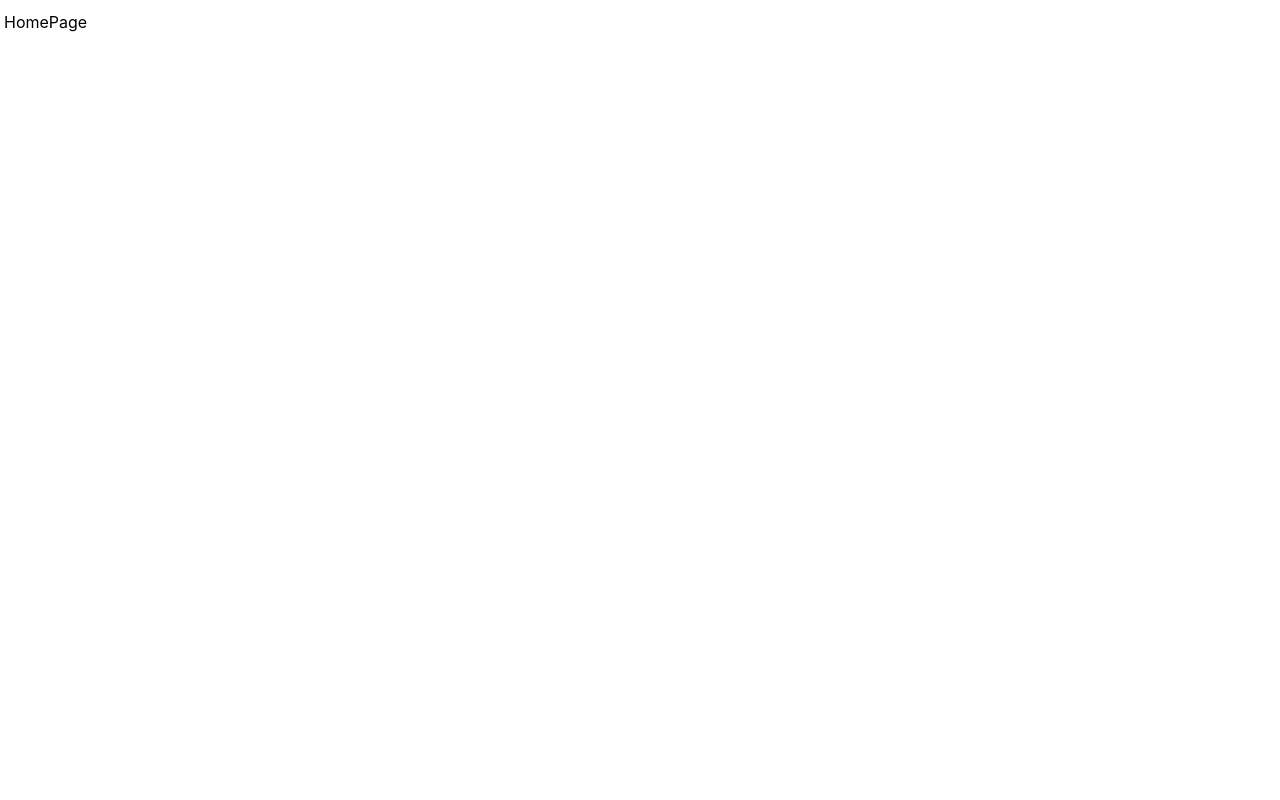
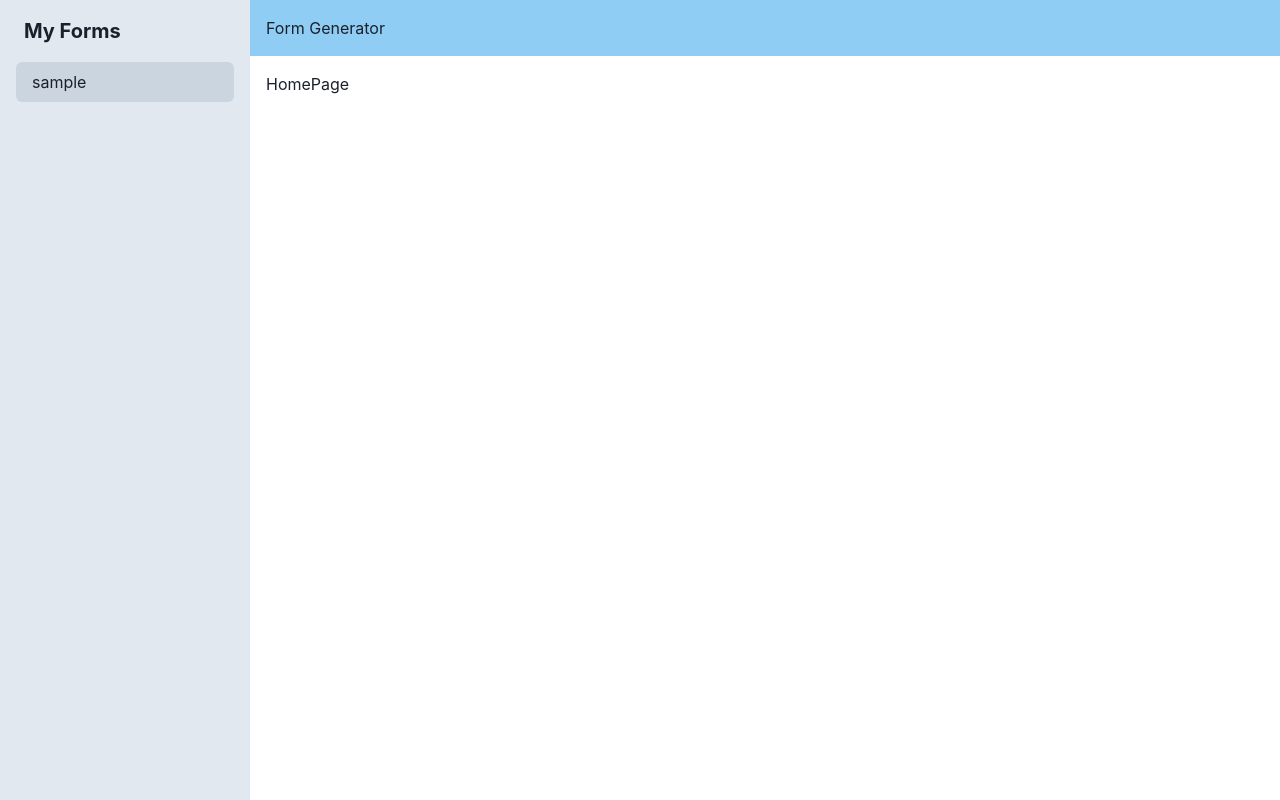
Before and after one commit to cherryDevloper/form-generator, a React (Create React App) app: page / in a window 1280 px wide. Built offline with nearby package versions, Linux system fonts and the light colour scheme; the HTML template or start-up script is replaced by a standard one.

Commit message:
feat: impelemented layout component

```diff
--- a/src/App.tsx
+++ b/src/App.tsx
@@ -1,10 +1,10 @@
 import HomePage from './pages/HomePage';
-
+import { ChakraProvider } from '@chakra-ui/react';
 function App() {
   return (
-    <div>
+    <ChakraProvider>
       <HomePage />
-    </div>
+    </ChakraProvider>
   );
 }
 
--- a/src/components/Layout/index.tsx
+++ b/src/components/Layout/index.tsx
@@ -1,39 +1,69 @@
-import { Box } from '@chakra-ui/react';
+import { Box, Flex, Text, VStack } from '@chakra-ui/react';
 import React, { ReactNode } from 'react';
 
 type LayoutProps = {
   children: ReactNode;
 };
+
 const Layout = ({ children }: LayoutProps) => {
   return (
+    <Flex minHeight="100vh">
+      <Flex
+        flex="1"
+        justifyContent="start"
+      >
         <Box
-      minHeight="100vh"
-      display="flex"
+          w="250px"
+          bg="gray.200"
+          p={4}
+        >
+          <Flex
+            alignItems="center"
+            mb={4}
+          >
+            <Text
+              fontSize="xl"
+              fontWeight="bold"
+              ml={2}
+            >
+              My Forms
+            </Text>
+          </Flex>
+
+          <VStack
+            spacing={4}
+            align="stretch"
+          >
+            <Box
+              py={2}
+              px={4}
+              bg="gray.300"
+              rounded="md"
+            >
+              sample
+            </Box>
+          </VStack>
+        </Box>
+      </Flex>
+      <Flex
         flexDirection="column"
+        w={'100%'}
       >
         <Box
           as="header"
           p={4}
-        bg="gray.200"
+          bg="blue.200"
         >
-        {/* Add your header content here */}
+          Form Generator
         </Box>
-
         <Box
           flex="1"
           p={4}
         >
           {children}
         </Box>
-
-      <Box
-        as="footer"
-        p={4}
-        bg="gray.200"
-      >
-        {/* Add your footer content here */}
-      </Box>
-    </Box>
+      </Flex>
+    </Flex>
   );
 };
 
```
Lines whose indentation alone changed are shown as unchanged.
